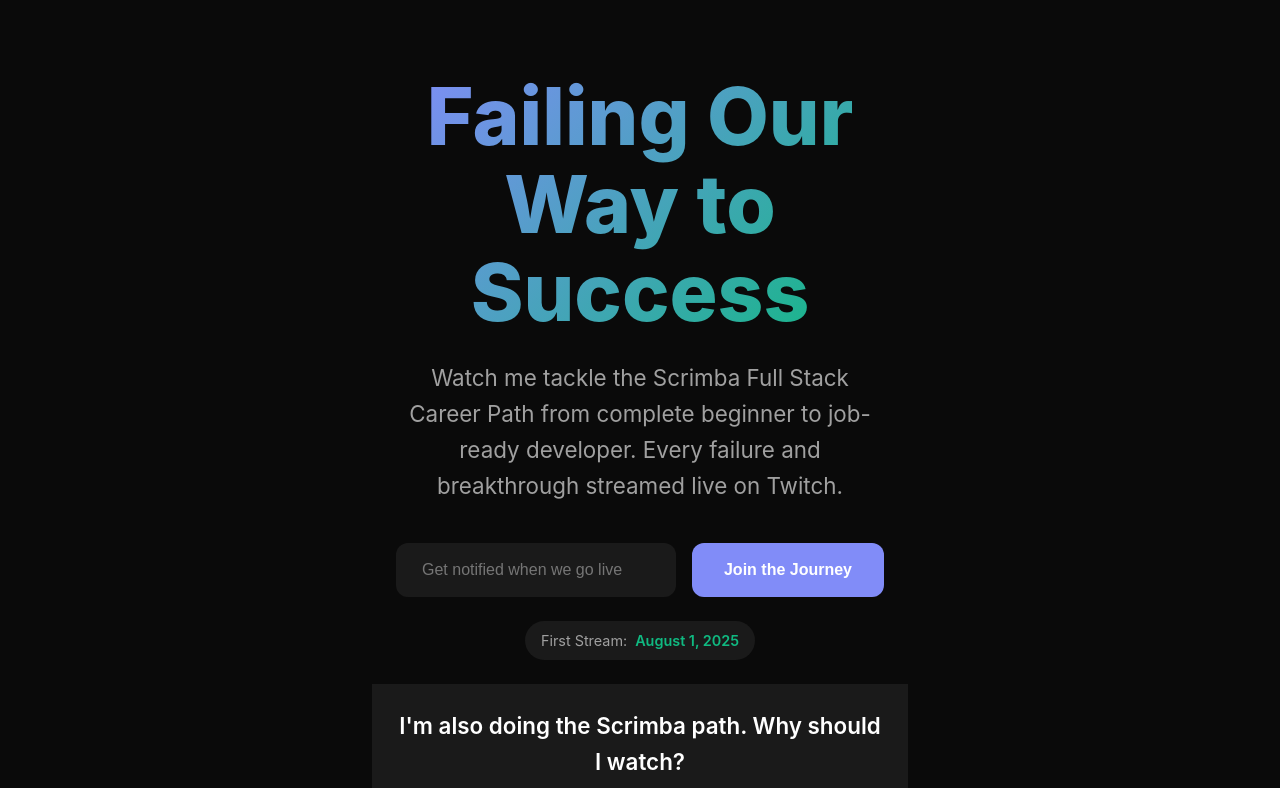
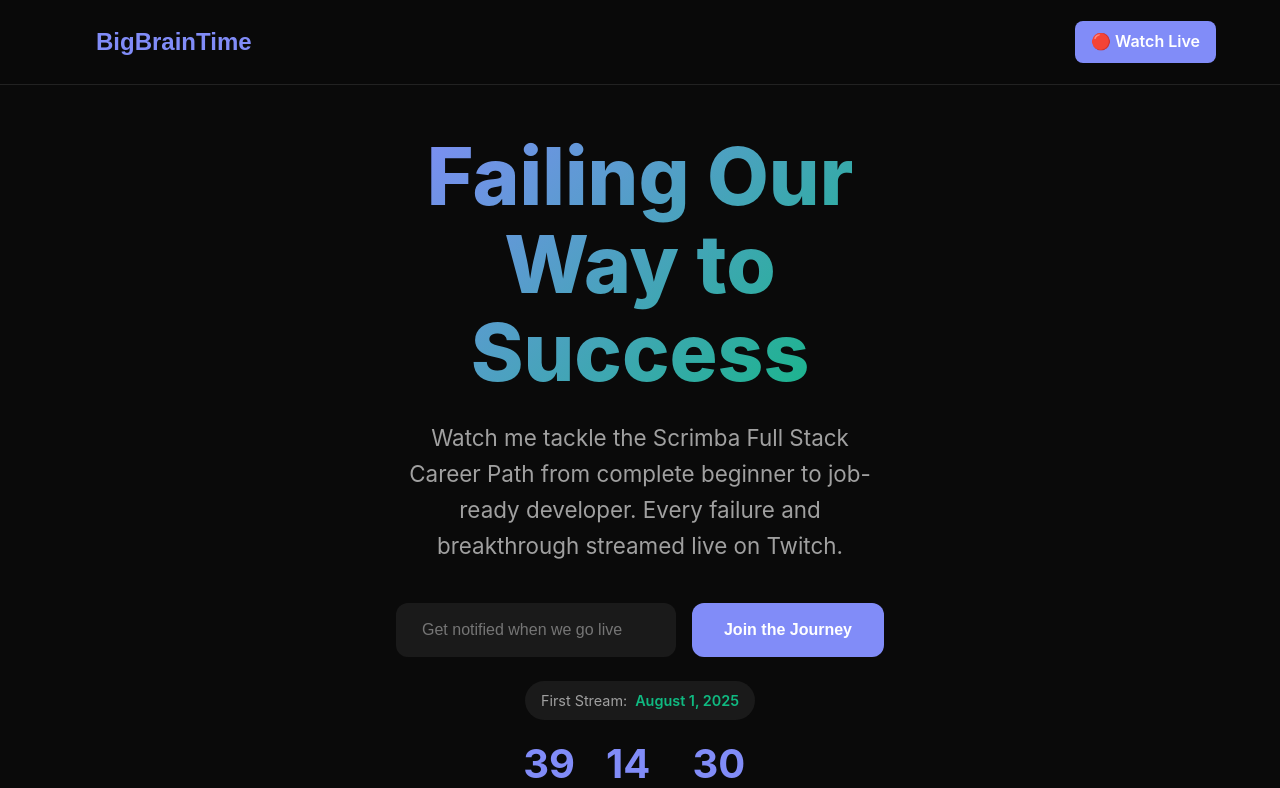
Before and after one commit to BigBrainTimeTV/bigbraintime-website, a React (Create React App) app: page / in a window 1280 px wide. Shown: the top 788 px of the page. Built offline with nearby package versions, Linux system fonts and the light colour scheme.

Commit message:
add community features and email signup

```diff
--- a/public/index.html
+++ b/public/index.html
@@ -10,6 +10,22 @@
       content="BigBrainTime - Learning in public. Watch the Scrimba Full Stack Career Path journey. Launching August 1, 2025."
     />
     <link rel="apple-touch-icon" href="%PUBLIC_URL%/logo192.png" />
+
+    <!-- Open Graph / Facebook -->
+    <meta property="og:type" content="website" />
+    <meta property="og:url" content="https://bigbraintime.tv" />
+    <meta property="og:title" content="BigBrainTime - Failing Our Way to Success" />
+    <meta property="og:description" content="Watch me tackle the Scrimba Full Stack Path from complete beginner to job-ready developer. Live on Twitch." />
+    <meta property="og:image" content="https://bigbraintime.tv/preview.svg" />
+
+    <!-- Twitter -->
+    <meta property="twitter:card" content="summary_large_image" />
+    <meta property="twitter:url" content="https://bigbraintime.tv" />
+    <meta property="twitter:title" content="BigBrainTime - Failing Our Way to Success" />
+    <meta property="twitter:description" content="Watch me tackle the Scrimba Full Stack Path from complete beginner to job-ready developer. Live on Twitch." />
+    <meta property="twitter:image" content="https://bigbraintime.tv/preview.svg" />
+    <meta name="twitter:site" content="@bigbraintime" />
+
     <!--
       manifest.json provides metadata used when your web app is installed on a
       user's mobile device or desktop. See https://developers.google.com/web/fundamentals/web-app-manifest/
--- a/src/App.css
+++ b/src/App.css
@@ -34,10 +34,64 @@
   min-height: 100vh;
 }
 
+/* Navigation */
+.navigation {
+  position: fixed;
+  top: 0;
+  left: 0;
+  right: 0;
+  background: rgba(10, 10, 10, 0.95);
+  backdrop-filter: blur(10px);
+  border-bottom: 1px solid rgba(255, 255, 255, 0.1);
+  z-index: 1000;
+  padding: var(--space-sm) 0;
+}
+
+.nav-container {
+  max-width: 1200px;
+  margin: 0 auto;
+  padding: 0 var(--space-md);
+  display: flex;
+  justify-content: space-between;
+  align-items: center;
+}
+
+.nav-logo {
+  background: none;
+  border: none;
+  color: var(--primary);
+  font-size: 1.5rem;
+  font-weight: 700;
+  cursor: pointer;
+  transition: color 0.3s ease;
+}
+
+.nav-logo:hover {
+  color: var(--accent);
+}
+
+.watch-live-button {
+  display: flex;
+  align-items: center;
+  gap: var(--space-xs);
+  padding: var(--space-xs) var(--space-sm);
+  background: var(--primary);
+  color: white;
+  text-decoration: none;
+  border-radius: 8px;
+  font-weight: 600;
+  transition: all 0.3s ease;
+}
+
+.watch-live-button:hover {
+  background: var(--accent);
+  transform: translateY(-2px);
+}
+
 /* Hero Section */
 .hero {
   min-height: unset;
-  padding: var(--space-lg) var(--space-md) var(--space-md) var(--space-md);
+  padding: calc(var(--space-lg) + 60px) var(--space-md) var(--space-md) var(--space-md);
   display: flex;
   align-items: center;
   justify-content: center;
@@ -244,3 +298,118 @@
 
 .timeline-item:nth-child(1) { animation-delay: 0.9s; }
 .timeline-item:nth-child(2) { animation-delay: 1.1s; }
+
+/* Countdown */
+.countdown {
+  display: flex;
+  gap: var(--space-md);
+  justify-content: center;
+  margin-top: var(--space-md);
+}
+
+.countdown-item {
+  text-align: center;
+}
+
+.countdown-value {
+  font-size: 2.5rem;
+  font-weight: 700;
+  color: var(--primary);
+  line-height: 1;
+}
+
+.countdown-label {
+  font-size: 0.9rem;
+  color: var(--text-secondary);
+  text-transform: uppercase;
+  letter-spacing: 0.1em;
+}
+
+/* Discord Section */
+.discord-section {
+  padding: var(--space-xl) 0;
+  background: var(--surface);
+  text-align: center;
+  animation: fadeInUp 1.2s ease-out 0.9s both;
+}
+
+.discord-section h2 {
+  font-size: clamp(2rem, 5vw, 3rem);
+  margin-bottom: var(--space-md);
+  color: var(--text-primary);
+}
+
+.discord-description {
+  font-size: 1.2rem;
+  color: var(--text-secondary);
+  margin-bottom: var(--space-lg);
+  max-width: 600px;
+  margin-left: auto;
+  margin-right: auto;
+}
+
+.discord-button {
+  display: inline-flex;
+  align-items: center;
+  gap: var(--space-xs);
+  padding: var(--space-sm) var(--space-lg);
+  background: var(--primary);
+  color: white;
+  text-decoration: none;
+  border-radius: 12px;
+  font-weight: 600;
+  font-size: 1.1rem;
+  transition: all 0.3s ease;
+}
+
+.discord-button:hover {
+  background: var(--accent);
+  transform: translateY(-2px);
+  box-shadow: 0 10px 25px rgba(16, 185, 129, 0.3);
+}
+
+/* Footer */
+.footer {
+  margin-top: var(--space-xl);
+  padding: var(--space-lg) 0;
+  border-top: 1px solid rgba(255, 255, 255, 0.1);
+}
+
+.footer-content {
+  text-align: center;
+}
+
+.social-links {
+  display: flex;
+  gap: var(--space-md);
+  justify-content: center;
+  flex-wrap: wrap;
+  margin-bottom: var(--space-md);
+}
+
+.social-link {
+  display: flex;
+  align-items: center;
+  gap: var(--space-xs);
+  padding: var(--space-xs) var(--space-sm);
+  background: var(--surface);
+  border-radius: 8px;
+  text-decoration: none;
+  color: var(--text-secondary);
+  transition: all 0.3s ease;
+}
+
+.social-link:hover {
+  background: var(--primary);
+  color: white;
+  transform: translateY(-2px);
+}
+
+.social-icon {
+  font-size: 1.2rem;
+}
+
+.footer-tagline {
+  color: var(--text-secondary);
+  font-style: italic;
+}
--- a/src/App.tsx
+++ b/src/App.tsx
@@ -8,19 +8,100 @@
   }
 }
 
+function Navigation() {
+  const scrollToTop = () => {
+    window.scrollTo({ top: 0, behavior: 'smooth' });
+  };
+
+  return (
+    <nav className="navigation">
+      <div className="nav-container">
+        <button onClick={scrollToTop} className="nav-logo">
+          BigBrainTime
+        </button>
+        <a
+          href="https://twitch.tv/bigbraintime"
+          target="_blank"
+          rel="noopener noreferrer"
+          className="watch-live-button"
+        >
+          🔴 Watch Live
+        </a>
+      </div>
+    </nav>
+  );
+}
+
+function CountdownTimer() {
+  const [timeLeft, setTimeLeft] = useState({ days: 0, hours: 0, minutes: 0 });
+
+  useEffect(() => {
+    const calculateTimeLeft = () => {
+      const launchDate = new Date('2025-08-01T00:00:00');
+      const now = new Date();
+      const difference = launchDate.getTime() - now.getTime();
+
+      if (difference > 0) {
+        setTimeLeft({
+          days: Math.floor(difference / (1000 * 60 * 60 * 24)),
+          hours: Math.floor((difference / (1000 * 60 * 60)) % 24),
+          minutes: Math.floor((difference / 1000 / 60) % 60)
+        });
+      }
+    };
+
+    calculateTimeLeft();
+    const timer = setInterval(calculateTimeLeft, 60000); // Update every minute
+
+    return () => clearInterval(timer);
+  }, []);
+
+  return (
+    <div className="countdown">
+      <div className="countdown-item">
+        <div className="countdown-value">{timeLeft.days}</div>
+        <div className="countdown-label">days</div>
+      </div>
+      <div className="countdown-item">
+        <div className="countdown-value">{timeLeft.hours}</div>
+        <div className="countdown-label">hours</div>
+      </div>
+      <div className="countdown-item">
+        <div className="countdown-value">{timeLeft.minutes}</div>
+        <div className="countdown-label">minutes</div>
+      </div>
+    </div>
+  );
+}
+
 function HeroSection() {
   const [email, setEmail] = useState('');
 
   const handleSubmit = async (e: React.FormEvent) => {
     e.preventDefault();
-    // We'll track this event for analytics
-    if (window.sa_event) {
-      window.sa_event('email_signup');
+
+    try {
+      const response = await fetch('https://formspree.io/f/YOUR_FORM_ID', {
+        method: 'POST',
+        headers: {
+          'Content-Type': 'application/json',
+        },
+        body: JSON.stringify({
+          email: email,
+          _subject: 'New BigBrainTime Signup'
+        })
+      });
+
+      if (response.ok) {
+        window.sa_event?.('email_signup');
+        setEmail('');
+        alert('Welcome aboard! Check your email to confirm.');
+      } else {
+        alert('Something went wrong. Try again?');
+      }
+    } catch (error) {
+      alert('Something went wrong. Try again?');
     }
-    console.log('Email submitted:', email);
-    // TODO: Actually save this email somewhere
-    setEmail('');
-    alert('You\'re in! Check your email for updates.');
   };
 
   return (
@@ -52,6 +133,8 @@
           <span className="launch-label">First Stream:</span>
           <span className="launch-value">August 1, 2025</span>
         </div>
+
+        <CountdownTimer />
       </div>
     </section>
   );
@@ -119,9 +202,68 @@
   );
 }
 
+function DiscordSection() {
+  return (
+    <section className="discord-section">
+      <div className="container">
+        <h2>Join the Community</h2>
+        <p className="discord-description">
+          Connect with other learners, share resources, and get help when you're stuck.
+        </p>
+        <a
+          href="https://discord.gg/bigbrain"
+          target="_blank"
+          rel="noopener noreferrer"
+          className="discord-button"
+          onClick={() => window.sa_event?.('joined_discord')}
+        >
+          <span>💬</span> Join Discord Server
+        </a>
+      </div>
+    </section>
+  );
+}
+
+function Footer() {
+  const socials = [
+    { name: 'Twitch', url: 'https://twitch.tv/bigbraintime', icon: '🎮' },
+    { name: 'Discord', url: 'https://discord.gg/bigbrain', icon: '💬' },
+    { name: 'Twitter', url: 'https://twitter.com/bigbraintime', icon: '🐦' },
+    { name: 'YouTube', url: 'https://youtube.com/@bigbraintime', icon: '📺' },
+    { name: 'GitHub', url: 'https://github.com/bigbraintimetv', icon: '💻' }
+  ];
+
+  return (
+    <footer className="footer">
+      <div className="container">
+        <div className="footer-content">
+          <div className="social-links">
+            {socials.map((social) => (
+              <a
+                key={social.name}
+                href={social.url}
+                target="_blank"
+                rel="noopener noreferrer"
+                className="social-link"
+                onClick={() => window.sa_event?.(`clicked_${social.name.toLowerCase()}`)}
+              >
+                <span className="social-icon">{social.icon}</span>
+                <span className="social-name">{social.name}</span>
+              </a>
+            ))}
+          </div>
+          <p className="footer-tagline">
+            Learning in public. Failing forward. Growing together.
+          </p>
+        </div>
+      </div>
+    </footer>
+  );
+}
+
 function App() {
   useEffect(() => {
-    // Initialize Simple Analytics
+    // Simple Analytics
     const script = document.createElement('script');
     script.src = 'https://scripts.simpleanalyticscdn.com/latest.js';
     script.async = true;
@@ -131,9 +273,12 @@
 
   return (
     <div className="App">
+      <Navigation />
       <HeroSection />
       <WhyWatchSection />
       <UpcomingSection />
+      <DiscordSection />
+      <Footer />
     </div>
   );
 }
```
Also changed, not shown: public/preview.svg (added).
